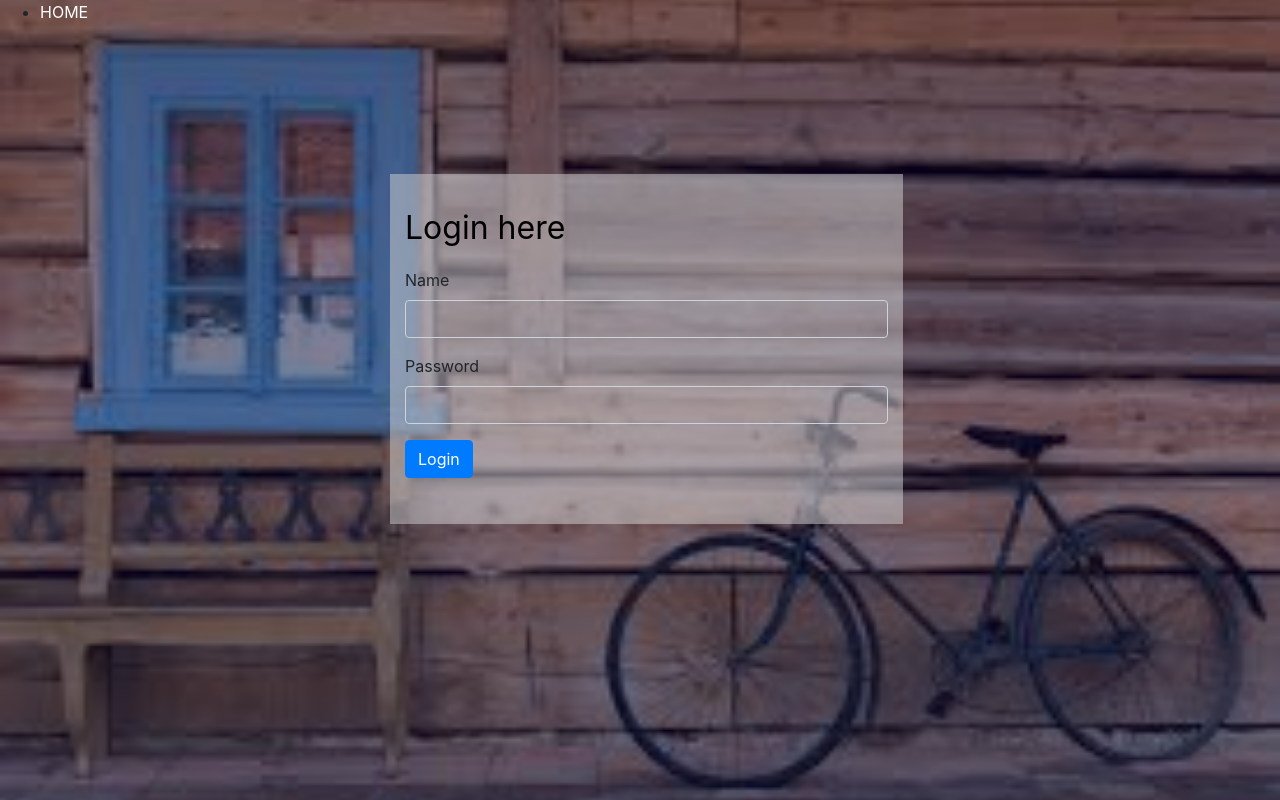
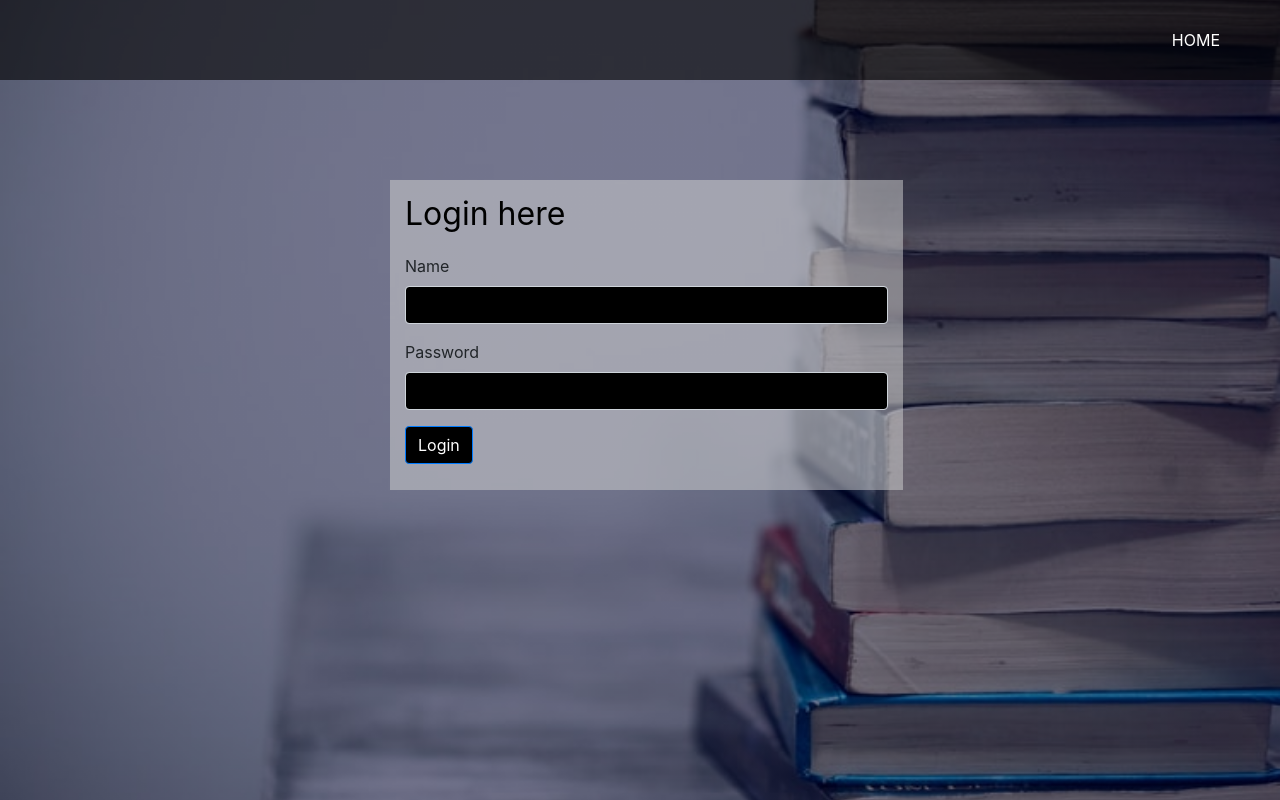
Before and after one commit to Fragment295/UserRegLogin, a PHP site: page /AdminLoginRegistrationHTML.php in a window 1280 px wide. Run offline with PHP 8.4, Linux system fonts and the light colour scheme.

Commit message:
Update Style.css

```diff
--- a/Style.css
+++ b/Style.css
@@ -1,30 +1,44 @@
-body{
-    background: linear-gradient(rgba(0,0,50,0.5),rgba(0,0,50,0.5)),url(wooden.jpg);
+
+  body{
+    background: linear-gradient(rgba(0,0,50,0.5),rgba(0,0,50,0.5)),url(Books.jpg);
     background-size : cover;
     background-position: center;
 }
 
+
 .login-box{
     max-width: 700px;
     float:none;
-    margin: 150px auto;
+    margin: 50px auto;
+
+}
+.login-left{
+    background: rgba(211,211,211,0.5);
+    padding: 10px;
+}
+
+
+.login-right{
+    background: #fff;
+    padding: 10px;
+}
+
+.form-control{
+    background-color: black !important;
 
 }
 
-.login-left{
-    background: rgba(211,211,211,0.5);
-    padding: 30px;
+input{
+    color:white !important ;
 }
 
-.login-right{
-    background: #fff;
-    padding: 30px;
+/*Delete & Update*/
+.full_form{
+    text-align: center;
+    margin-left: 450px;
+    margin-top: 100px;
 }
 
-.form-control{
-    background-color: transparent !important;
-
-}
 
 #in{
     color:black;
@@ -34,14 +48,10 @@ body{
     color:black;
 }
 
-a{
-  color: #fff !important;
-  margin-top: -200px  !important;
-}
 
 h1{
     color: #fff !important;
-    margin-top: 200px !important;
+    margin-top: 100px !important;
     text-align: center;
     text-transform: uppercase;
 }
@@ -53,11 +63,6 @@ h2{
     text-transform: uppercase;
 }
 
-.wel{
-    color:white;
-    text-align: center;
-    font-size: 30px;
-}
 
 
 .delete{
@@ -66,3 +71,55 @@ h2{
  padding: 20px;
 
 }
+
+.btn01 {
+    color: #fff !important;
+    text-transform: uppercase;
+    text-decoration: none;
+    background: #60a3bc;
+    padding: 20px;
+    border-radius: 5px;
+    display: inline-block;
+    border: none;
+    transition: all 0.4s ease 0s;
+    }
+
+    .btn01:hover {
+        text-shadow: 0px 0px 6px rgba(255, 255, 255, 1);
+        -webkit-box-shadow: 0px 5px 40px -10px rgba(0,0,0,0.57);
+        -moz-box-shadow: 0px 5px 40px -10px rgba(0,0,0,0.57);
+        transition: all 0.4s ease 0s;
+        box-shadow: 0px 5px 40px -10px rgba(0,0,0,0.57);
+        }
+
+
+ nav{
+  width: 100%;
+  height: 80px;
+  background-color: #0009;
+  line-height: 80px;
+}
+
+nav ul{
+    float:right;
+    margin-right: 30px;
+}
+nav ul li{
+    list-style-type: none;
+    display: inline-block;
+    transition: 0.5s all;
+}
+
+nav ul li:hover{
+ background-color: cyan;
+
+}
+nav ul li a{
+    text-decoration: none;
+    color: white;
+    padding: 30px;
+}
+
+button{
+background-color: black !important;
+}
```
